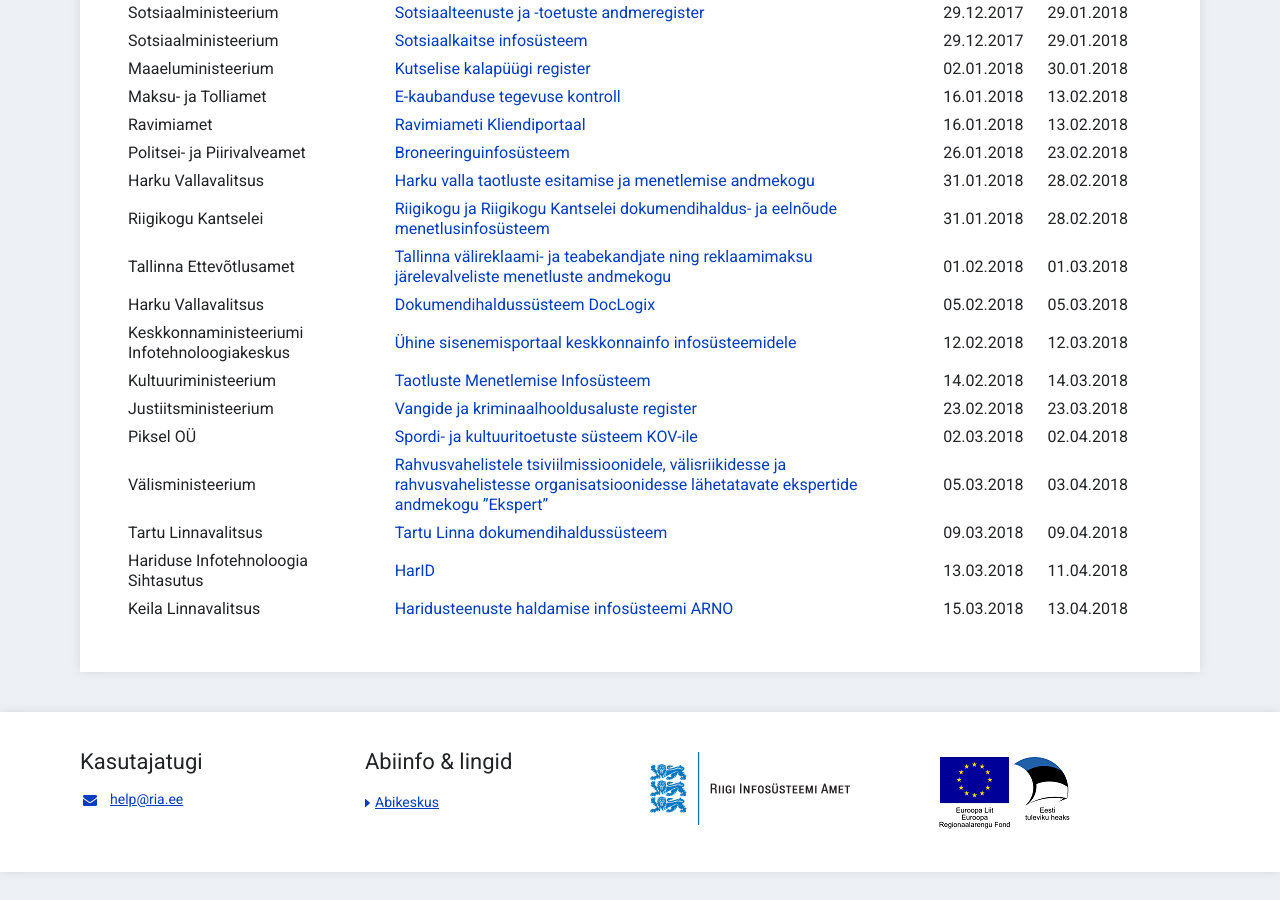
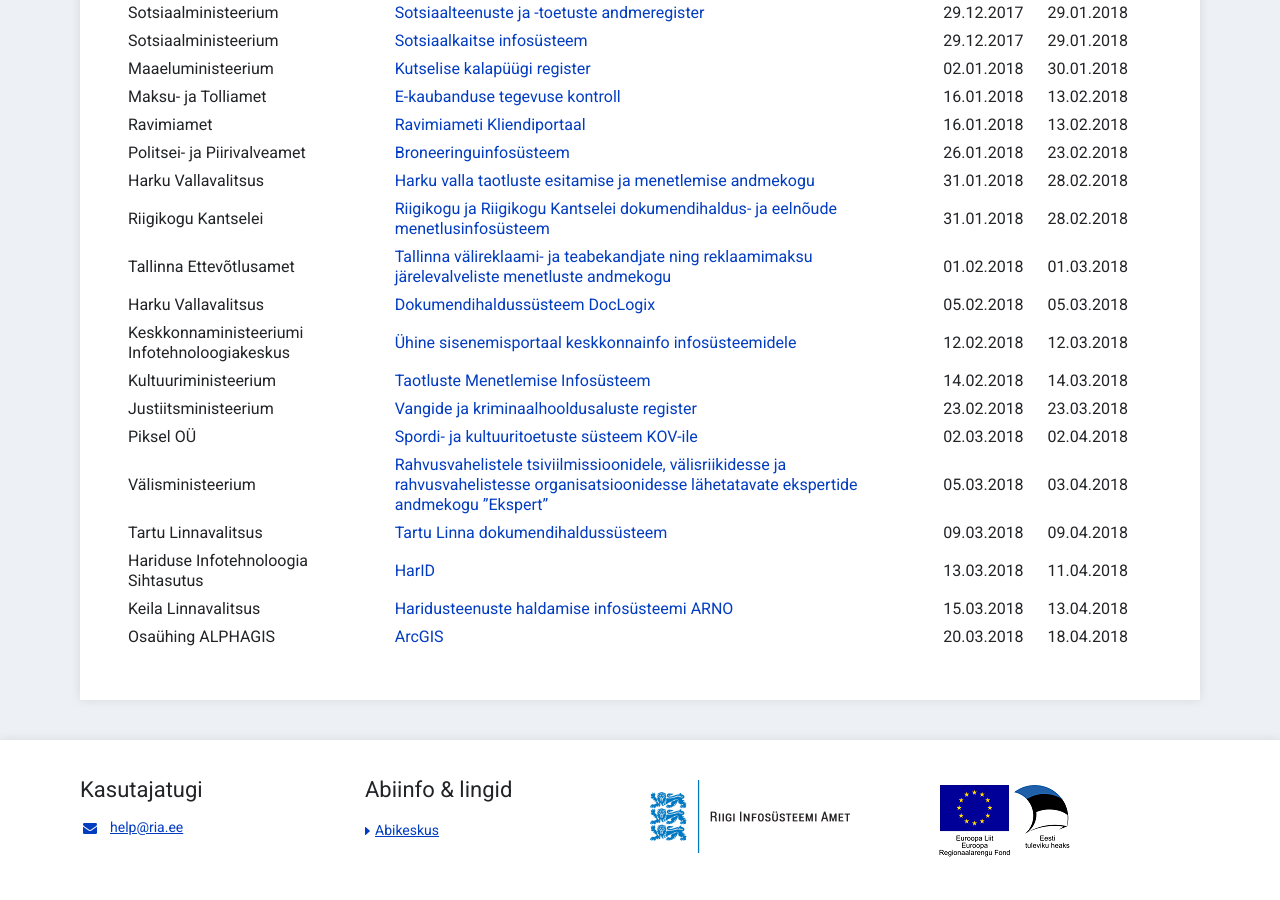
Before and after one commit to e-gov/RIHA-Help, a Jekyll site: the page built from docs/RIHAs-hindamisel.md, in a window 1280 px wide and 900 px high, scrolled down 678 px. Built offline with Jekyll 4.4.1, drawn with Linux system fonts in a browser that asks for light colours; before the commit the page ends 1550 px from its top, so only the background shows below that.

Commit message:
Update RIHAs-hindamisel.md

```diff
--- a/docs/RIHAs-hindamisel.md
+++ b/docs/RIHAs-hindamisel.md
@@ -30,3 +30,4 @@ Nimekirjas on esitatud infosüsteemid, mis on esitatud hindamisele pärast 7. de
 | Tartu Linnavalitsus | [Tartu Linna dokumendihaldussüsteem](https://www.riha.ee/Infosüsteemid/Vaata/75006546-goprocase) | 09.03.2018 | 09.04.2018 |
 | Hariduse Infotehnoloogia Sihtasutus | [HarID](https://www.riha.ee/Infosüsteemid/Vaata/harid) | 13.03.2018 | 11.04.2018 |
 | Keila Linnavalitsus | [Haridusteenuste haldamise infosüsteemi ARNO](https://www.riha.ee/Infosüsteemid/Vaata/arnokeilalv) | 15.03.2018 | 13.04.2018 |
+| Osaühing ALPHAGIS | [ArcGIS](https://www.riha.ee/Infosüsteemid/Vaata/ArcGIS) | 20.03.2018 | 18.04.2018 |
```
